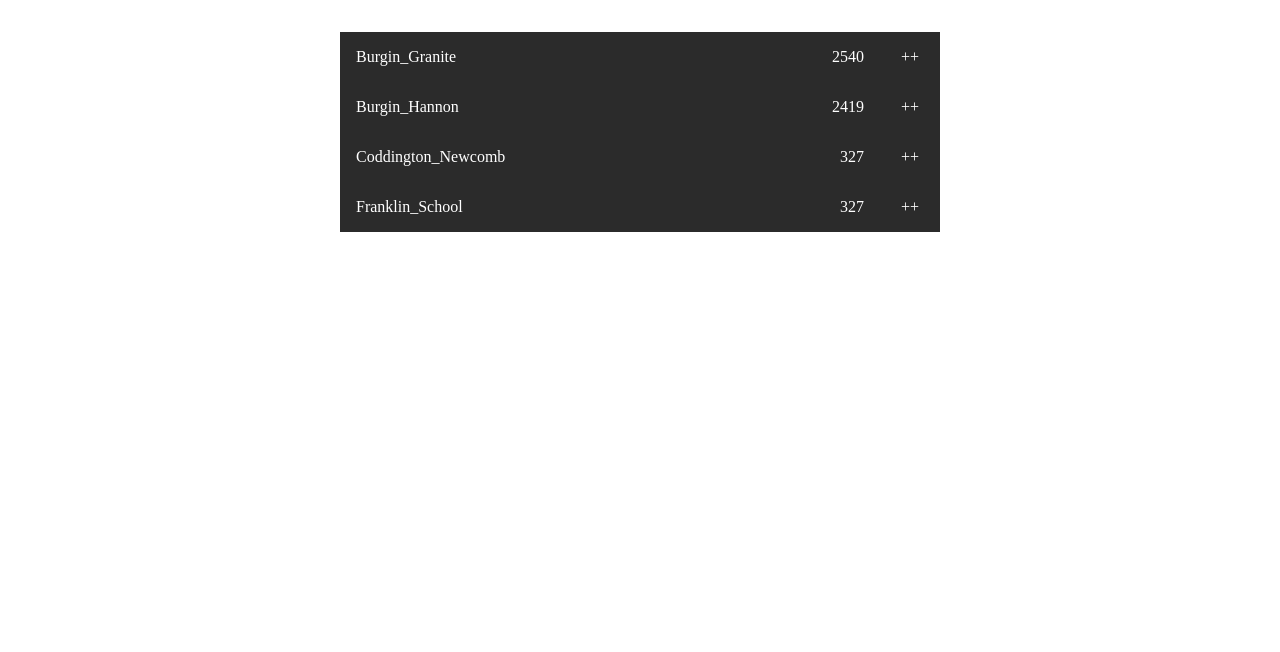
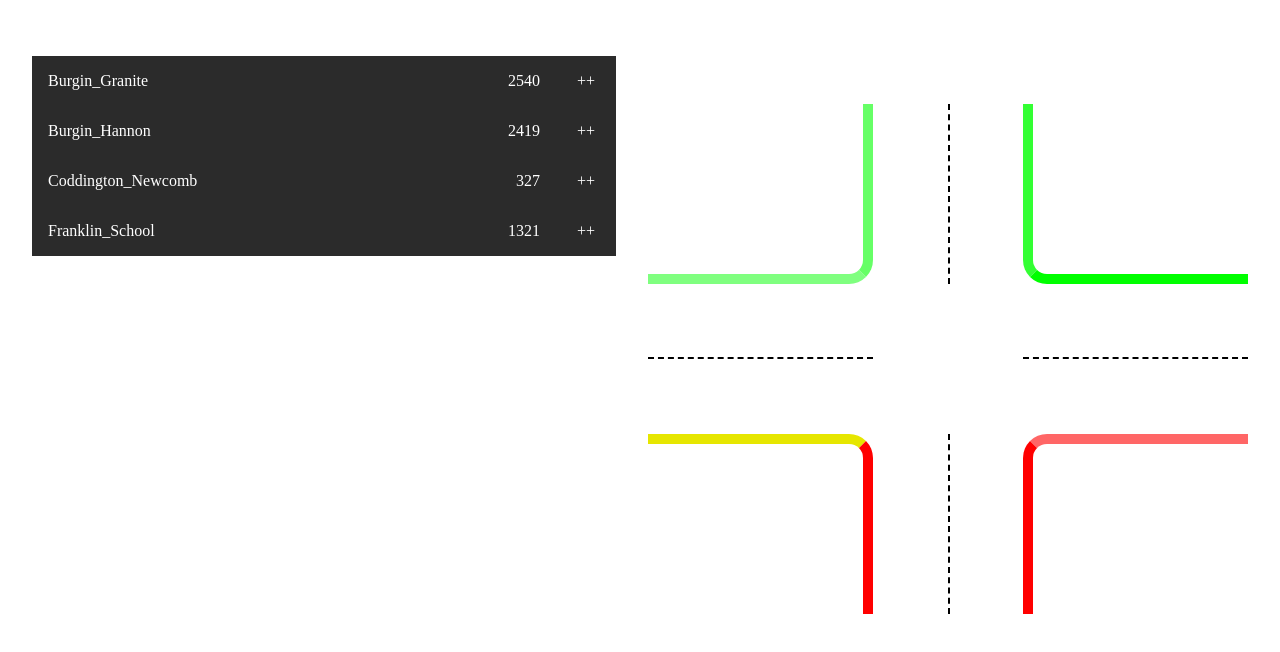
Before and after one commit to fulin426/RPF-Assignment, a plain HTML site: page index.html in a window 1280 px wide. Drawn offline with Linux system fonts and the light colour scheme.

Commit message:
added visualization

```diff
--- a/index.html
+++ b/index.html
@@ -9,7 +9,7 @@
 
 <body>
   <div class="container">
-    <ul>
+    <ul class="intersection-container">
       <!-- first item -->
       <li id="intersection-1" class="intersection-parent">
         <div class="intersection-wrapper">
@@ -528,7 +528,7 @@
         <div class="intersection-wrapper">
           <div class="intersection">
             <div>Franklin_School</div>
-            <div>327</div>
+            <div>1321</div>
           </div>
           <div class='intersection-plus center'>++</div>
         </div>
@@ -695,8 +695,35 @@
         </div>
       </li>
     </ul>
+    <!-- graphic representation -->
+    <div class="graphic-container">
+      <div class="graphic-top-container">
+        <div class="graphic-top-left"></div>
+        <div class="graphic-top-road-left"></div>
+        <div class="graphic-top-road-right"></div>
+        <div class="graphic-top-right"></div>
+      </div>
+      <div class="graphic-middle-container">
+        <div class="graphic-middle-left">
+          <div class="graphic-middle-top-road"></div>
+          <div class="graphic-middle-bottom-road"></div>
+        </div>
+        <div class="graphic-middle-road"></div>
+        <div class="graphic-middle-right">
+          <div class="graphic-middle-top-road"></div>
+          <div class="graphic-middle-bottom-road"></div>
+        </div>
+      </div>
+      <div class="graphic-bottom-container">
+        <div class="graphic-bottom-left"></div>
+        <div class="graphic-bottom-road-left"></div>
+        <div class="graphic-bottom-road-right"></div>
+        <div class="graphic-bottom-right"></div>
+      </div>
+    </div>
   </div>
   <script src="scripts.js"></script>
   <script src="https://kit.fontawesome.com/a5068f79de.js" crossorigin="anonymous"></script>
 </body>
+
 </html>
--- a/styles.css
+++ b/styles.css
@@ -16,6 +16,10 @@ ul {
 }
 
 /* common styles */
+* {
+  box-sizing: border-box;
+}
+
 .center {
   display: flex;
   justify-content: center;
@@ -27,9 +31,15 @@ ul {
 }
 
 .container {
-  max-width: 600px;
+  display: flex;
   margin: 0 auto;
   margin-top: 32px;
+  padding: 24px;
+}
+
+.intersection-container {
+  width: 600px;
+  margin-right: 32px;
 }
 
 /* intersection styles */
@@ -156,3 +166,93 @@ ul {
 .departure-percent {
   width: 32px;
 }
+
+/* graphic styles */
+.graphic-container {
+  margin-top: 48px;
+  margin-bottom: 48px;
+}
+.graphic-top-container,
+.graphic-middle-container,
+.graphic-bottom-container {
+  display: flex;
+}
+
+.graphic-top-left,
+.graphic-top-right,
+.graphic-bottom-left,
+.graphic-bottom-right {
+  width: 225px;
+}
+
+.graphic-top-road-left,
+.graphic-top-road-right,
+.graphic-bottom-road-left,
+.graphic-bottom-road-right {
+  width: 75px;
+}
+
+.graphic-middle-left,
+.graphic-middle-right {
+  height: 150px;
+  width: 225px;
+}
+
+.graphic-middle-road {
+  height: 150px;
+  width: 150px;
+}
+
+/* top container */
+.graphic-top-left,.graphic-top-road-right, .graphic-top-right {
+ height: 180px;
+}
+.graphic-top-left {
+  border-right: 10px solid rgba(0, 255, 0, 0.6);
+  border-bottom: 10px solid rgba(0, 255, 0, 0.5);;
+  border-bottom-right-radius: 24px;
+}
+
+.graphic-top-road-right {
+  border-left: 2px dashed black;
+}
+
+.graphic-top-right {
+  border-left: 10px solid rgba(0, 255, 0, 0.8);
+  border-bottom: 10px solid rgba(0, 255, 0, 1.0);
+  border-bottom-left-radius: 24px;
+}
+
+/* middle container */
+.graphic-middle-left, .graphic-middle-right {
+  height: 150px;
+}
+
+.graphic-middle-top-road, .graphic-middle-bottom-road {
+ height: 75px;
+}
+
+.graphic-middle-top-road {
+  border-bottom: 2px dashed black;
+}
+
+/* bottom container */
+.graphic-bottom-container {
+  height: 180px;
+}
+
+.graphic-bottom-left {
+  border-top: 10px solid rgba(230, 230, 0, 1);
+  border-right: 10px solid rgba(255, 0, 0, 1);
+  border-top-right-radius: 24px;
+}
+
+.graphic-bottom-road-right {
+  border-left: 2px dashed black;
+}
+
+.graphic-bottom-right {
+  border-top: 10px solid rgba(255, 0, 0, 0.6);
+  border-left: 10px solid rgba(255, 0, 0, 1);
+  border-top-left-radius: 24px;
+}
```
